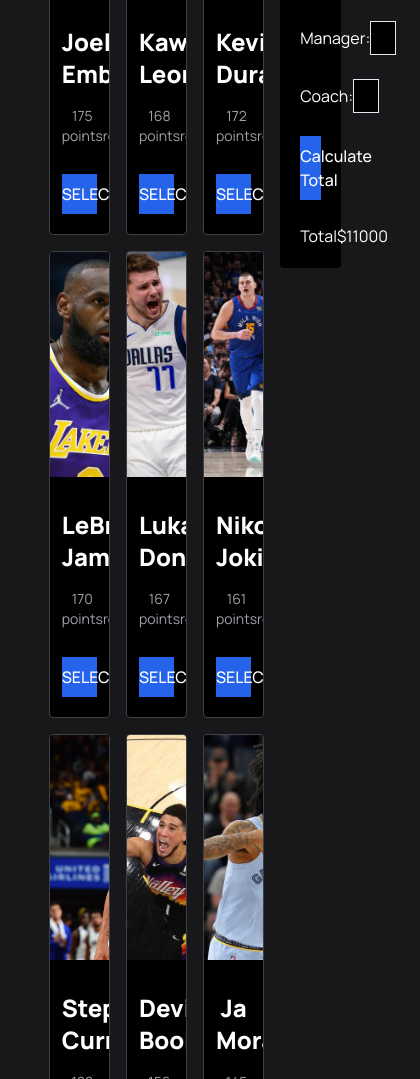
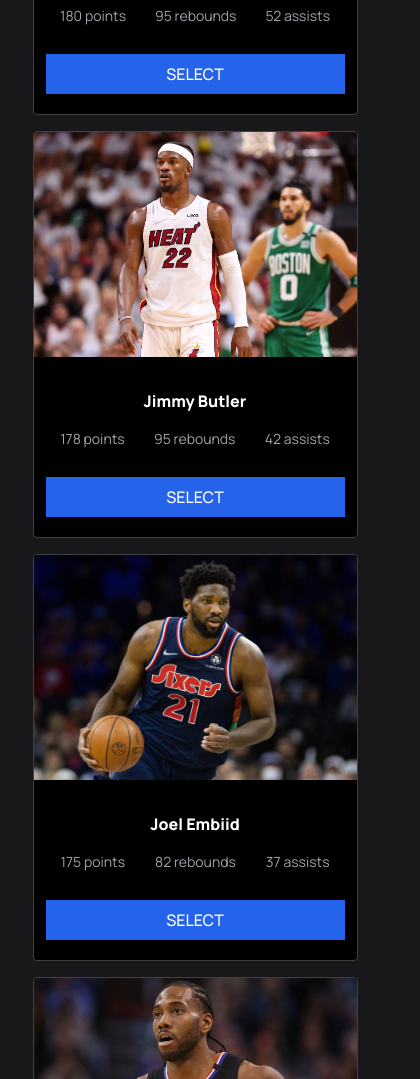
Before and after one commit to comconToukir/best-five-dom, a plain HTML site: page index.html in a window 390 px wide. Shown: the part 921-2000 px from the top of the page, 420 px wide, since content can reach past the window. Drawn offline with nearby package versions, Linux system fonts and the light colour scheme.

Commit message:
responsiveness added

```diff
--- a/index.html
+++ b/index.html
@@ -33,28 +33,28 @@
   <header class="mb-12 bg-no-repeat bg-cover bg-center flex flex-col justify-center items-center relative">
     <img class="w-full brightness-35" src="images/header/background.png" alt="">
     <div class="absolute text-center flex flex-col items-center">
-      <h1 class="text-7xl text-orange-600 font-berk mb-7">Best Players in the NBA</h1>
-      <h4 class="text-lg w-1/2">Lorem ipsum dolor sit amet consectetur adipisicing elit. Incidunt ullam doloribus atque
+      <h1 class="xl:text-7xl lg:text-7xl md:text-5xl text-3xl text-orange-600 font-berk mb-7">Best Players in the NBA</h1>
+      <h4 class="text-lg w-1/2 hidden md:block">Lorem ipsum dolor sit amet consectetur adipisicing elit. Incidunt ullam doloribus atque
         libero illo vitae.Lorem ipsum dolor sit amet consectetur adipisicing elit. Incidunt ullam doloribus atque libero
         illo vitae.
       </h4>
     </div>
   </header>
-  <main class="grid grid-cols-4 gap-4 w-3/4 mx-auto mb-12">
-    <section id="player-cards" class="col-span-3 grid grid-cols-3 gap-4">
+  <main class="grid xl:grid-cols-4 lg:grid-cols-3 md:grid-cols-1 sm:grid-cols-1 gap-4 md:w3/4 w-5/6  mx-auto mb-12">
+    <section id="player-cards" class="col-start-1 col-end-4 grid xl:grid-cols-3 lg:grid-cols-2 md:grid-cols-2 gap-4">
       <div class="card bg-black border rounded overflow-hidden border-zinc-700">
         <img class="w-full object-cover" src="images/players/Giannis Antetokounmpo.webp" alt="">
         <div class="card-body p-3 text-center">
-          <h2 class="text-2xl font-bold mb-4 mt-5">Giannis Antetokounmpo</h2>
-          <p class="flex justify-around text-sm text-zinc-400"><span>200 points</span> <span>100 rebounds</span>
+          <h2 class="2xl:text-2xl md:text-xl font-bold mb-4 mt-5">Giannis Antetokounmpo</h2>
+          <p class="flex justify-around text-sm text-zinc-400 mt-auto"><span>200 points</span> <span>100 rebounds</span>
             <span>50 assists</span></p>
           <button class="mt-7 mb-2 w-full py-2 bg-blue-600 font-medium disabled:bg-zinc-400">SELECT</button>
         </div>
       </div>
       <div class="card bg-black border rounded overflow-hidden border-zinc-700">
         <img class="w-full object-cover" src="images/players/Jayson Tatum.webp" alt="">
-        <div class="card-body p-3 text-center">
-          <h2 class="text-2xl font-bold mb-4 mt-5">Jayson Tatum</h2>
+        <div class="card-body p-3 text-center flex flex-col">
+          <h2 class="2xl:text-2xl md:text-xl font-bold mb-4 mt-5">Jayson Tatum</h2>
           <p class="flex justify-around text-sm text-zinc-400"><span>180 points</span> <span>95 rebounds</span> <span>52
               assists</span></p>
           <button class="mt-7 mb-2 w-full py-2 bg-blue-600 font-medium disabled:bg-zinc-400">SELECT</button>
@@ -63,7 +63,7 @@
       <div class="card bg-black border rounded overflow-hidden border-zinc-700">
         <img class="w-full object-cover" src="images/players/Jimmy Butler.webp" alt="">
         <div class="card-body p-3 text-center">
-          <h2 class="text-2xl font-bold mb-4 mt-5">Jimmy Butler</h2>
+          <h2 class="2xl:text-2xl md:text-xl font-bold mb-4 mt-5">Jimmy Butler</h2>
           <p class="flex justify-around text-sm text-zinc-400"><span>178 points</span> <span>95 rebounds</span> <span>42
               assists</span></p>
           <button class="mt-7 mb-2 w-full py-2 bg-blue-600 font-medium disabled:bg-zinc-400">SELECT</button>
@@ -72,7 +72,7 @@
       <div class="card bg-black border rounded overflow-hidden border-zinc-700">
         <img class="w-full object-cover" src="images/players/Joel Embiid.webp" alt="">
         <div class="card-body p-3 text-center">
-          <h2 class="text-2xl font-bold mb-4 mt-5">Joel Embiid</h2>
+          <h2 class="2xl:text-2xl md:text-xl font-bold mb-4 mt-5">Joel Embiid</h2>
           <p class="flex justify-around text-sm text-zinc-400"><span>175 points</span> <span>82 rebounds</span> <span>37
               assists</span></p>
           <button class="mt-7 mb-2 w-full py-2 bg-blue-600 font-medium disabled:bg-zinc-400">SELECT</button>
@@ -81,7 +81,7 @@
       <div class="card bg-black border rounded overflow-hidden border-zinc-700">
         <img class="w-full object-cover" src="images/players/Kawhi Leonard.webp" alt="">
         <div class="card-body p-3 text-center">
-          <h2 class="text-2xl font-bold mb-4 mt-5">Kawhi Leonard</h2>
+          <h2 class="2xl:text-2xl md:text-xl font-bold mb-4 mt-5">Kawhi Leonard</h2>
           <p class="flex justify-around text-sm text-zinc-400"><span>168 points</span> <span>85 rebounds</span> <span>29
               assists</span></p>
           <button class="mt-7 mb-2 w-full py-2 bg-blue-600 font-medium disabled:bg-zinc-400">SELECT</button>
@@ -90,7 +90,7 @@
       <div class="card bg-black border rounded overflow-hidden border-zinc-700">
         <img class="w-full object-cover" src="images/players/Kevin Durant.webp" alt="">
         <div class="card-body p-3 text-center">
-          <h2 class="text-2xl font-bold mb-4 mt-5">Kevin Durant</h2>
+          <h2 class="2xl:text-2xl md:text-xl font-bold mb-4 mt-5">Kevin Durant</h2>
           <p class="flex justify-around text-sm text-zinc-400"><span>172 points</span> <span>78 rebounds</span> <span>27
               assists</span></p>
           <button class="mt-7 mb-2 w-full py-2 bg-blue-600 font-medium disabled:bg-zinc-400">SELECT</button>
@@ -99,7 +99,7 @@
       <div class="card bg-black border rounded overflow-hidden border-zinc-700">
         <img class="w-full object-cover" src="images/players/LeBron James.webp" alt="">
         <div class="card-body p-3 text-center">
-          <h2 class="text-2xl font-bold mb-4 mt-5">LeBron James</h2>
+          <h2 class="2xl:text-2xl md:text-xl font-bold mb-4 mt-5">LeBron James</h2>
           <p class="flex justify-around text-sm text-zinc-400"><span>170 points</span> <span>75 rebounds</span> <span>24
               assists</span></p>
           <button class="mt-7 mb-2 w-full py-2 bg-blue-600 font-medium disabled:bg-zinc-400">SELECT</button>
@@ -108,7 +108,7 @@
       <div class="card bg-black border rounded overflow-hidden border-zinc-700">
         <img class="w-full object-cover" src="images/players/Luka Dončić.webp" alt="">
         <div class="card-body p-3 text-center">
-          <h2 class="text-2xl font-bold mb-4 mt-5">Luka Dončić</h2>
+          <h2 class="2xl:text-2xl md:text-xl font-bold mb-4 mt-5">Luka Dončić</h2>
           <p class="flex justify-around text-sm text-zinc-400"><span>167 points</span> <span>72 rebounds</span> <span>26
               assists</span></p>
           <button class="mt-7 mb-2 w-full py-2 bg-blue-600 font-medium disabled:bg-zinc-400">SELECT</button>
@@ -117,7 +117,7 @@
       <div class="card bg-black border rounded overflow-hidden border-zinc-700">
         <img class="w-full object-cover" src="images/players/Nikola Jokic.webp" alt="">
         <div class="card-body p-3 text-center">
-          <h2 class="text-2xl font-bold mb-4 mt-5">Nikola Jokic</h2>
+          <h2 class="2xl:text-2xl md:text-xl font-bold mb-4 mt-5">Nikola Jokic</h2>
           <p class="flex justify-around text-sm text-zinc-400"><span>161 points</span> <span>70 rebounds</span> <span>25
               assists</span></p>
           <button class="mt-7 mb-2 w-full py-2 bg-blue-600 font-medium disabled:bg-zinc-400">SELECT</button>
@@ -126,7 +126,7 @@
       <div class="card bg-black border rounded overflow-hidden border-zinc-700">
         <img class="w-full object-cover" src="images/players/Stephen Curry.webp" alt="">
         <div class="card-body p-3 text-center">
-          <h2 class="text-2xl font-bold mb-4 mt-5">Stephen Curry</h2>
+          <h2 class="2xl:text-2xl md:text-xl font-bold mb-4 mt-5">Stephen Curry</h2>
           <p class="flex justify-around text-sm text-zinc-400"><span>182 points</span> <span>62 rebounds</span> <span>27
               assists</span></p>
           <button class="mt-7 mb-2 w-full py-2 bg-blue-600 font-medium disabled:bg-zinc-400">SELECT</button>
@@ -135,7 +135,7 @@
       <div class="card bg-black border rounded overflow-hidden border-zinc-700">
         <img class="w-full object-cover" src="images/players/Devin Booker.jpg" alt="">
         <div class="card-body p-3 text-center">
-          <h2 class="text-2xl font-bold mb-4 mt-5">Devin Booker</h2>
+          <h2 class="2xl:text-2xl md:text-xl font-bold mb-4 mt-5">Devin Booker</h2>
           <p class="flex justify-around text-sm text-zinc-400"><span>156 points</span> <span>56 rebounds</span> <span>23
               assists</span></p>
           <button class="mt-7 mb-2 w-full py-2 bg-blue-600 font-medium disabled:bg-zinc-400">SELECT</button>
@@ -144,15 +144,15 @@
       <div class="card bg-black border rounded overflow-hidden border-zinc-700">
         <img class="w-full object-cover" src="images/players/Ja Morant.jpg" alt="">
         <div class="card-body p-3 text-center">
-          <h2 class="text-2xl font-bold mb-4 mt-5">Ja Morant</h2>
+          <h2 class="2xl:text-2xl md:text-xl font-bold mb-4 mt-5">Ja Morant</h2>
           <p class="flex justify-around text-sm text-zinc-400"><span>145 points</span> <span>52 rebounds</span> <span>25
               assists</span></p>
           <button class="mt-7 mb-2 w-full py-2 bg-blue-600 font-medium disabled:bg-zinc-400">SELECT</button>
         </div>
       </div>
     </section>
-    <aside id="calculation" class="flex flex-col gap-4">
-      <div class="card bg-black rounded p-5">
+    <aside id="calculation" class="flex flex-col md:flex-row lg:flex-col gap-4 lg:col-start-4 lg:col-end-5 col-start-1 col-end-4">
+      <div class="card bg-black rounded p-5 sm:w-full md:w-1/2 lg:w-full">
         <h2 class="text-2xl font-medium text-center mb-5">Selected - V</h2>
         <ol id="selected-list" class="list-decimal ml-5">
         </ol>
--- a/styles/style.css
+++ b/styles/style.css
@@ -3,10 +3,18 @@
 .card img {
   height: 225px;
 }
+.card-body {
+  flex: 1;
+}
+
+/* .bottom {
+  margin-top: auto;
+} */
 
 aside > .card:first-of-type {
   height: 417px;
 }
+
 aside > .card:last-of-type {
   height: 550px;
 }
```
